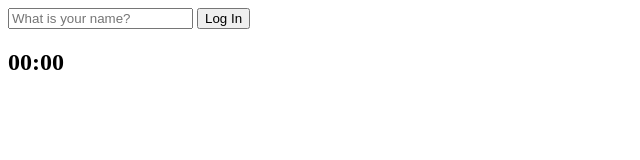
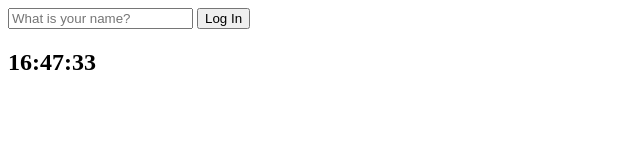
Before and after one commit to GopOwl/Nomad-Coder-Chorm-Web-Practice, a plain HTML site: page index.html in a window 1280 px wide. Shown: the full height of the page, 0-640 px from the left. Drawn offline with Linux system fonts and the light colour scheme.

Commit message:
Timeouts and Dates

```diff
--- a/index.html
+++ b/index.html
@@ -18,7 +18,7 @@
         <button>Log In</button>
     </form>
     <h1 id="greeting" class="hidden"></h1>
-    <h2 id="clock">00:00</h2>
+    <h2 id="clock">00:00:00</h2>
     <script src="js/greeting.js"></script>
     <script src="js/clock.js"></script>
 </body>
--- a/js/clock.js
+++ b/js/clock.js
@@ -1,7 +1,9 @@
 const clock = document.querySelector('h2#clock');
 
-function sayHello() {
-    console.log('hello');
+function getClock() {
+    const date = new Date();
+    clock.innerText = `${date.getHours()}:${date.getMinutes()}:${date.getSeconds()}`;
 }
 
-setInterval(sayHello, 5000)
+getClock();
+setInterval(getClock, 1000);
```
